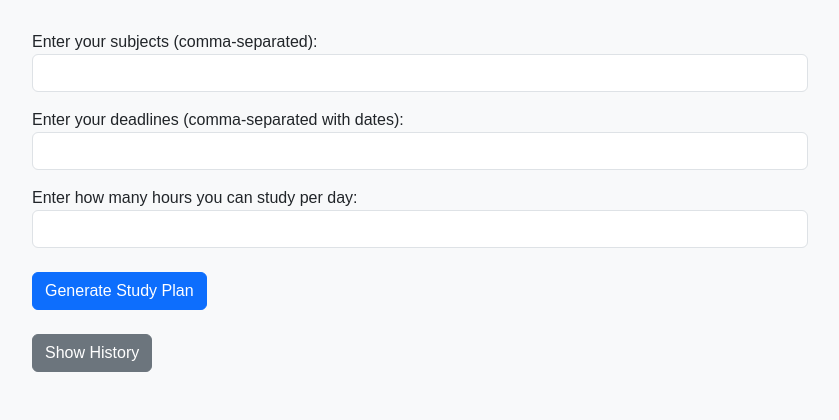
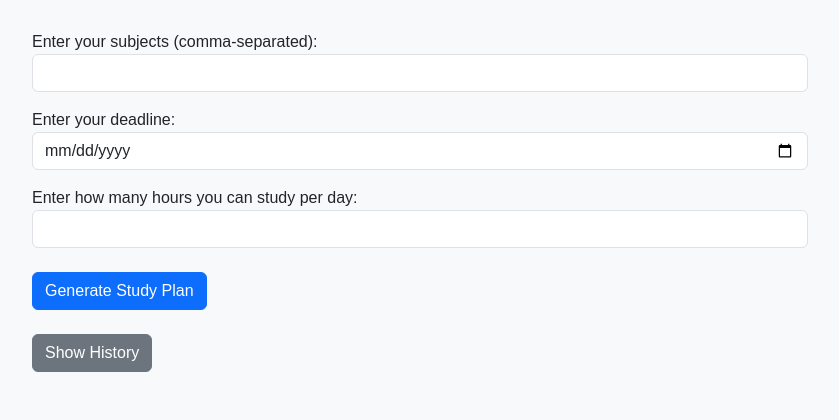
Before and after one commit to RobertsVitols/AI-Study-Planner, a Flask app: page / in a window 1280 px wide. Shown: the part 155-575 px from the top of the page, without its empty margins (220-1059 px from the left). Run offline with Flask 3, Linux system fonts and the light colour scheme.

Commit message:
Updating index.html and app.py

```diff
--- a/app.py
+++ b/app.py
@@ -42,6 +42,7 @@ def generate_study_plan(syllabus, deadlines, available_time):
     I have the following deadlines: {deadlines}.
     I can study for {available_time} hours per day.
     Today's date and time is: {today}.
+    Do not generate tables in your response.
     Please generate a study plan that helps me prepare for my exams based on these details.
     """
 
--- a/templates/index.html
+++ b/templates/index.html
@@ -55,8 +55,8 @@
                 <input type="text" class="form-control" id="syllabus" name="syllabus" required>
             </div>
             <div class="form-group mt-3">
-                <label for="deadlines">Enter your deadlines (comma-separated with dates):</label>
-                <input type="text" class="form-control" id="deadlines" name="deadlines" required>
+                <label for="deadlines">Enter your deadline:</label>
+                <input type="date" class="form-control" id="deadlines" name="deadlines" required>
             </div>
             <div class="form-group mt-3">
                 <label for="available_time">Enter how many hours you can study per day:</label>
```
